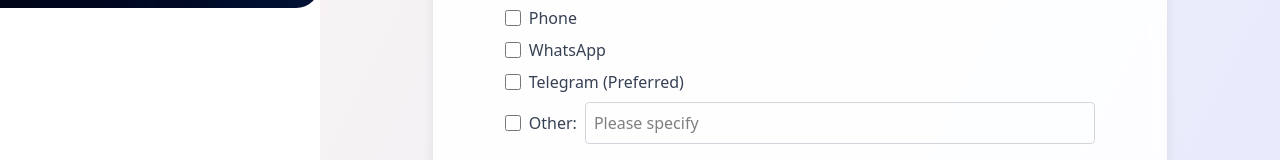
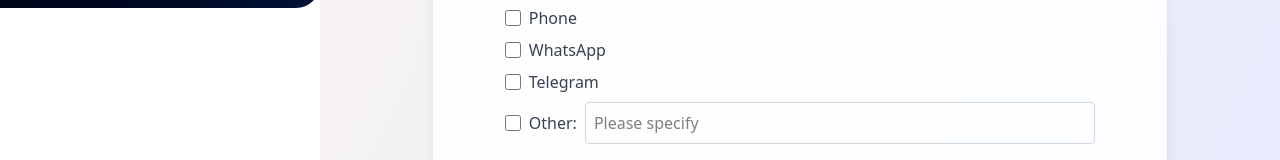
Before and after one commit to hiblink/intake-form, a Next.js app: page / in a window 1280 px wide. Shown: the part 792-952 px from the top of the page. Built offline with nearby package versions, Linux system fonts and the light colour scheme.

Commit message:
Update Form.tsx

```diff
--- a/src/components/Form.tsx
+++ b/src/components/Form.tsx
@@ -235,7 +235,7 @@ export default function Form() {
             4. Preferred form of communication
           </label>
           <div className="space-y-2">
-            {["Email", "Phone", "WhatsApp", "Telegram (Preferred)"].map((method) => (
+            {["Email", "Phone", "WhatsApp", "Telegram"].map((method) => (
               <div key={method} className="flex items-center">
                 <input
                   id={`comm-${method}`}
```
